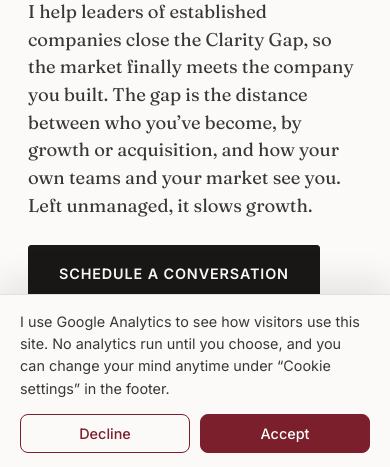
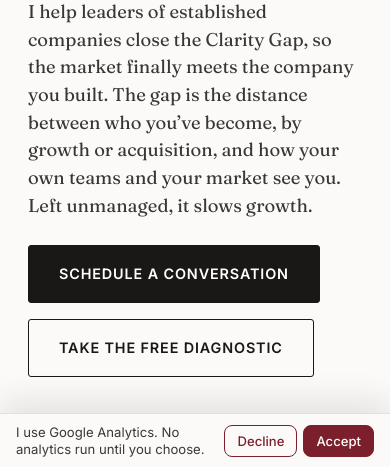
Before and after one commit to ryanpphelan/ryanpphelan.github.io, a plain HTML site: page index.html in a window 390 px wide. Shown: the part 375-842 px from the top of the page. Drawn offline with Linux system fonts and the light colour scheme.

Commit message:
banner: compact on phones, never covers page content (DRAFT, pending Ryan's wording yes)
- Under 640px the banner shows one short line ("I use Google Analytics. No analytics run
  until you choose.") with two small buttons beside it: 175px tall -> 74px on a 375px phone.
- While the banner is open the page reserves its height at the bottom, so a visitor can
  always scroll a form's button (e.g. the diagnostic's Begin) clear of it.
- Desktop text and layout unchanged. Tests 46 of 46.

Co-Authored-By: Claude Opus 5.5 <noreply@anthropic.com>
Claude-Session: https://claude.ai/code/session_0122CP68qLjMviw9PMY538eM

```diff
--- a/script.js
+++ b/script.js
@@ -80,7 +80,7 @@
     banner.setAttribute('aria-label','Cookie consent');
     banner.innerHTML =
       '<div class="cc-inner">' +
-        '<p class="cc-text">I use Google Analytics to see how visitors use this site. No analytics run until you choose, and you can change your mind anytime under “Cookie settings” in the footer.</p>' +
+        '<p class="cc-text"><span class="cc-long">I use Google Analytics to see how visitors use this site. No analytics run until you choose, and you can change your mind anytime under “Cookie settings” in the footer.</span><span class="cc-short">I use Google Analytics. No analytics run until you choose.</span></p>' +
         '<div class="cc-actions">' +
           '<button class="cc-btn cc-decline" type="button">Decline</button>' +
           '<button class="cc-btn cc-accept" type="button">Accept</button>' +
@@ -90,8 +90,11 @@
     banner.querySelector('.cc-accept').addEventListener('click', function(){ apply('accepted'); hide(); });
     banner.querySelector('.cc-decline').addEventListener('click', function(){ apply('declined'); hide(); });
   }
-  function show(){ build(); requestAnimationFrame(function(){ banner.classList.add('show'); }); }
-  function hide(){ if(banner){ banner.classList.remove('show'); } }
+  // While the banner is open, pad the page bottom by its height so it never covers content
+  // (on a phone a form's submit button could otherwise sit underneath it).
+  function reserve(on){ document.body.style.paddingBottom = on && banner ? banner.offsetHeight + 'px' : ''; }
+  function show(){ build(); requestAnimationFrame(function(){ banner.classList.add('show'); reserve(true); }); }
+  function hide(){ if(banner){ banner.classList.remove('show'); } reserve(false); }
 
   // "Cookie settings" reopen link in the footer
   function wireReopen(){
--- a/styles.css
+++ b/styles.css
@@ -256,10 +256,15 @@ figure.diagram figcaption{margin-top:14px;color:var(--muted);font-size:.9rem;tex
 .cc-accept:hover{background:var(--accent-deep);border-color:var(--accent-deep)}
 .cc-decline{background:transparent;color:var(--accent)}
 .cc-decline:hover{background:var(--panel)}
+.cc-short{display:none}
 @media(max-width:640px){
-  .cc-inner{flex-direction:column;align-items:stretch;gap:14px;padding:16px 20px}
-  .cc-actions{width:100%}
-  .cc-btn{flex:1}
+  /* compact on phones: one short line, two small buttons beside it */
+  .cc-inner{flex-direction:row;flex-wrap:nowrap;align-items:center;gap:12px;padding:10px 16px}
+  .cc-long{display:none}
+  .cc-short{display:inline}
+  .cc-text{font-size:.82rem;line-height:1.35}
+  .cc-actions{gap:6px}
+  .cc-btn{padding:7px 12px;font-size:.82rem}
 }
 
 /* ---------- service pathway ---------- */
```
